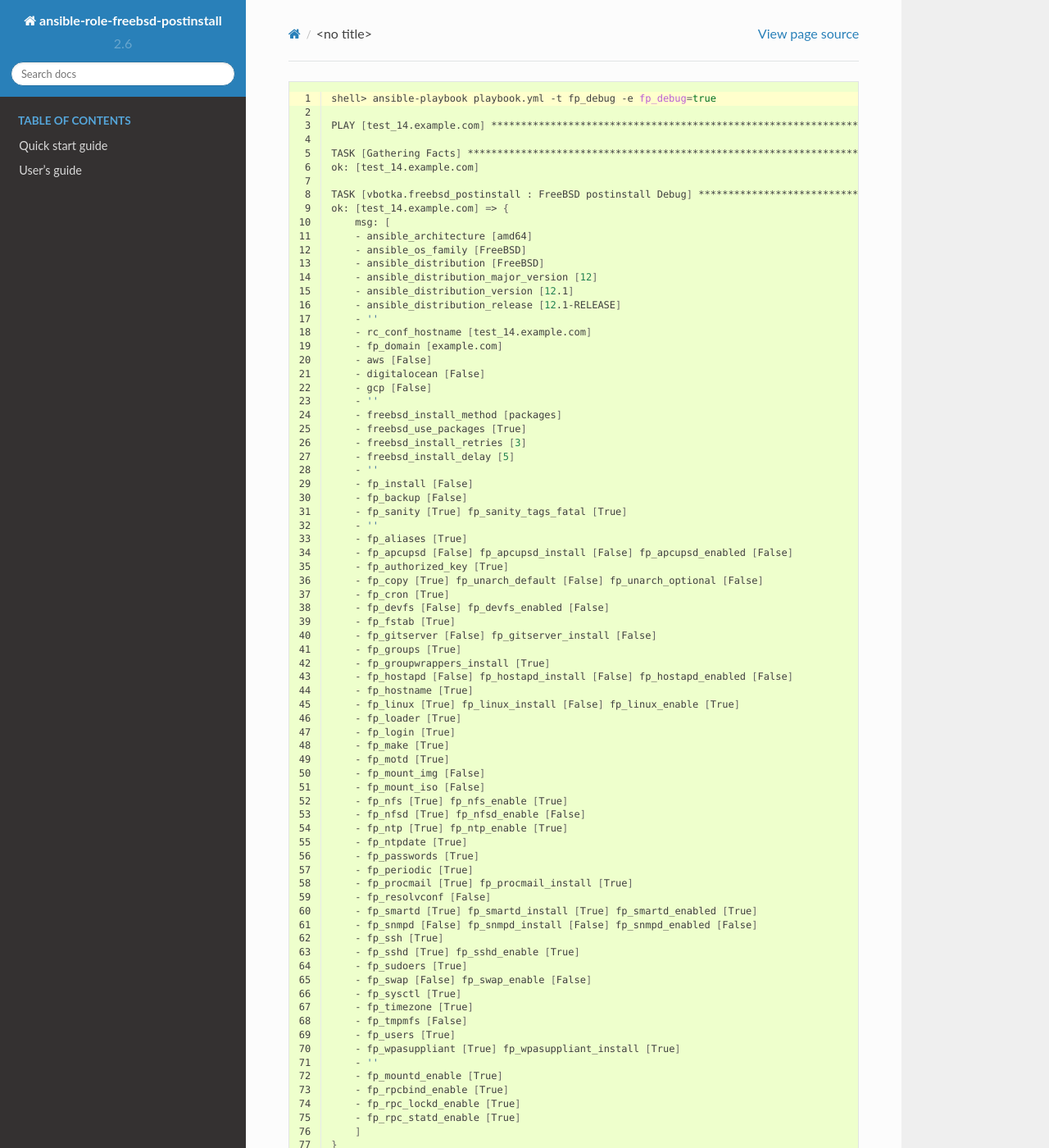
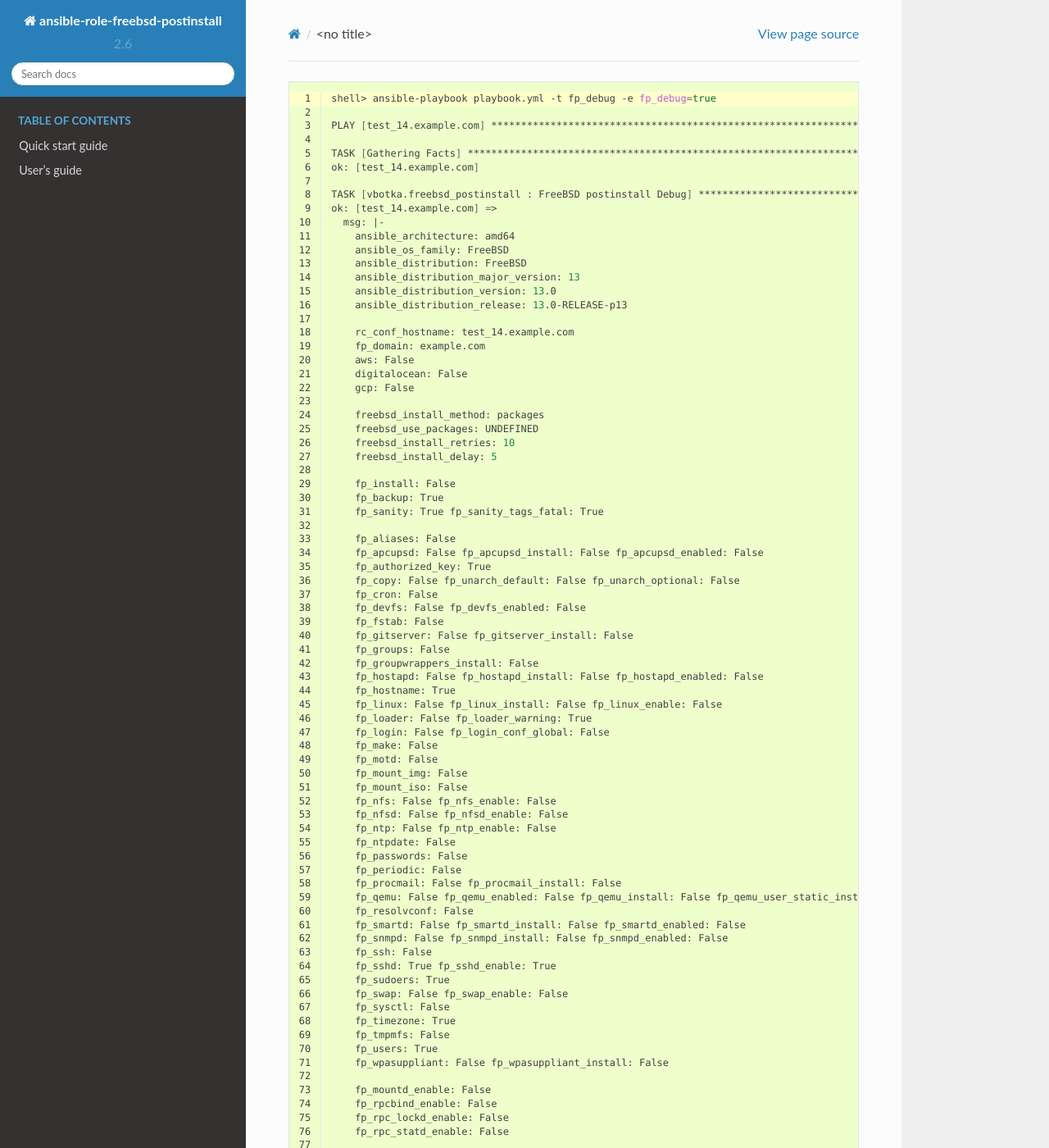
Before and after one commit to vbotka/ansible-freebsd-postinstall, a Sphinx documentation site: the page built from docs/source/debug-example.rst, in a window 1280 px wide and 1400 px high. Shown: the whole window at 82% size. Built offline with Sphinx 7.4.7 and the Read the Docs theme 2.0.0, drawn with Linux system fonts in a browser that asks for light colours; some web fonts are replaced; pages that are not in the unit, such as notebooks, are missing from menus.

Commit message:
Update docs debug

```diff
--- a/docs/source/debug-example.rst
+++ b/docs/source/debug-example.rst
@@ -10,75 +10,74 @@
    ok: [test_14.example.com]
 
    TASK [vbotka.freebsd_postinstall : FreeBSD postinstall Debug] ********************************
-   ok: [test_14.example.com] => {
-       msg: [
-       - ansible_architecture [amd64]
-       - ansible_os_family [FreeBSD]
-       - ansible_distribution [FreeBSD]
-       - ansible_distribution_major_version [12]
-       - ansible_distribution_version [12.1]
-       - ansible_distribution_release [12.1-RELEASE]
-       - ''
-       - rc_conf_hostname [test_14.example.com]
-       - fp_domain [example.com]
-       - aws [False]
-       - digitalocean [False]
-       - gcp [False]
-       - ''
-       - freebsd_install_method [packages]
-       - freebsd_use_packages [True]
-       - freebsd_install_retries [3]
-       - freebsd_install_delay [5]
-       - ''
-       - fp_install [False]
-       - fp_backup [False]
-       - fp_sanity [True] fp_sanity_tags_fatal [True]
-       - ''
-       - fp_aliases [True]
-       - fp_apcupsd [False] fp_apcupsd_install [False] fp_apcupsd_enabled [False]
-       - fp_authorized_key [True]
-       - fp_copy [True] fp_unarch_default [False] fp_unarch_optional [False]
-       - fp_cron [True]
-       - fp_devfs [False] fp_devfs_enabled [False]
-       - fp_fstab [True]
-       - fp_gitserver [False] fp_gitserver_install [False]
-       - fp_groups [True]
-       - fp_groupwrappers_install [True]
-       - fp_hostapd [False] fp_hostapd_install [False] fp_hostapd_enabled [False]
-       - fp_hostname [True]
-       - fp_linux [True] fp_linux_install [False] fp_linux_enable [True]
-       - fp_loader [True]
-       - fp_login [True]
-       - fp_make [True]
-       - fp_motd [True]
-       - fp_mount_img [False]
-       - fp_mount_iso [False]
-       - fp_nfs [True] fp_nfs_enable [True]
-       - fp_nfsd [True] fp_nfsd_enable [False]
-       - fp_ntp [True] fp_ntp_enable [True]
-       - fp_ntpdate [True]
-       - fp_passwords [True]
-       - fp_periodic [True]
-       - fp_procmail [True] fp_procmail_install [True]
-       - fp_resolvconf [False]
-       - fp_smartd [True] fp_smartd_install [True] fp_smartd_enabled [True]
-       - fp_snmpd [False] fp_snmpd_install [False] fp_snmpd_enabled [False]
-       - fp_ssh [True]
-       - fp_sshd [True] fp_sshd_enable [True]
-       - fp_sudoers [True]
-       - fp_swap [False] fp_swap_enable [False]
-       - fp_sysctl [True]
-       - fp_timezone [True]
-       - fp_tmpmfs [False]
-       - fp_users [True]
-       - fp_wpasuppliant [True] fp_wpasuppliant_install [True]
-       - ''
-       - fp_mountd_enable [True]
-       - fp_rpcbind_enable [True]
-       - fp_rpc_lockd_enable [True]
-       - fp_rpc_statd_enable [True]
-       ]
-   }
+   ok: [test_14.example.com] =>
+     msg: |-
+       ansible_architecture: amd64
+       ansible_os_family: FreeBSD
+       ansible_distribution: FreeBSD
+       ansible_distribution_major_version: 13
+       ansible_distribution_version: 13.0
+       ansible_distribution_release: 13.0-RELEASE-p13
+
+       rc_conf_hostname: test_14.example.com
+       fp_domain: example.com
+       aws: False
+       digitalocean: False
+       gcp: False
+
+       freebsd_install_method: packages
+       freebsd_use_packages: UNDEFINED
+       freebsd_install_retries: 10
+       freebsd_install_delay: 5
+
+       fp_install: False
+       fp_backup: True
+       fp_sanity: True fp_sanity_tags_fatal: True
+
+       fp_aliases: False
+       fp_apcupsd: False fp_apcupsd_install: False fp_apcupsd_enabled: False
+       fp_authorized_key: True
+       fp_copy: False fp_unarch_default: False fp_unarch_optional: False
+       fp_cron: False
+       fp_devfs: False fp_devfs_enabled: False
+       fp_fstab: False
+       fp_gitserver: False fp_gitserver_install: False
+       fp_groups: False
+       fp_groupwrappers_install: False
+       fp_hostapd: False fp_hostapd_install: False fp_hostapd_enabled: False
+       fp_hostname: True
+       fp_linux: False fp_linux_install: False fp_linux_enable: False
+       fp_loader: False fp_loader_warning: True
+       fp_login: False fp_login_conf_global: False
+       fp_make: False
+       fp_motd: False
+       fp_mount_img: False
+       fp_mount_iso: False
+       fp_nfs: False fp_nfs_enable: False
+       fp_nfsd: False fp_nfsd_enable: False
+       fp_ntp: False fp_ntp_enable: False
+       fp_ntpdate: False
+       fp_passwords: False
+       fp_periodic: False
+       fp_procmail: False fp_procmail_install: False
+       fp_qemu: False fp_qemu_enabled: False fp_qemu_install: False fp_qemu_user_static_install: False
+       fp_resolvconf: False
+       fp_smartd: False fp_smartd_install: False fp_smartd_enabled: False
+       fp_snmpd: False fp_snmpd_install: False fp_snmpd_enabled: False
+       fp_ssh: False
+       fp_sshd: True fp_sshd_enable: True
+       fp_sudoers: True
+       fp_swap: False fp_swap_enable: False
+       fp_sysctl: False
+       fp_timezone: True
+       fp_tmpmfs: False
+       fp_users: True
+       fp_wpasuppliant: False fp_wpasuppliant_install: False
+
+       fp_mountd_enable: False
+       fp_rpcbind_enable: False
+       fp_rpc_lockd_enable: False
+       fp_rpc_statd_enable: False
 
    PLAY RECAP ***********************************************************************************
-   test_14.example.com: ok=2 changed=0 unreachable=0 failed=0 skipped=21 rescued=0 ignored=0
+   test_14.example.com: ok=2    changed=0    unreachable=0    failed=0    skipped=5    rescued=0    ignored=0
```
